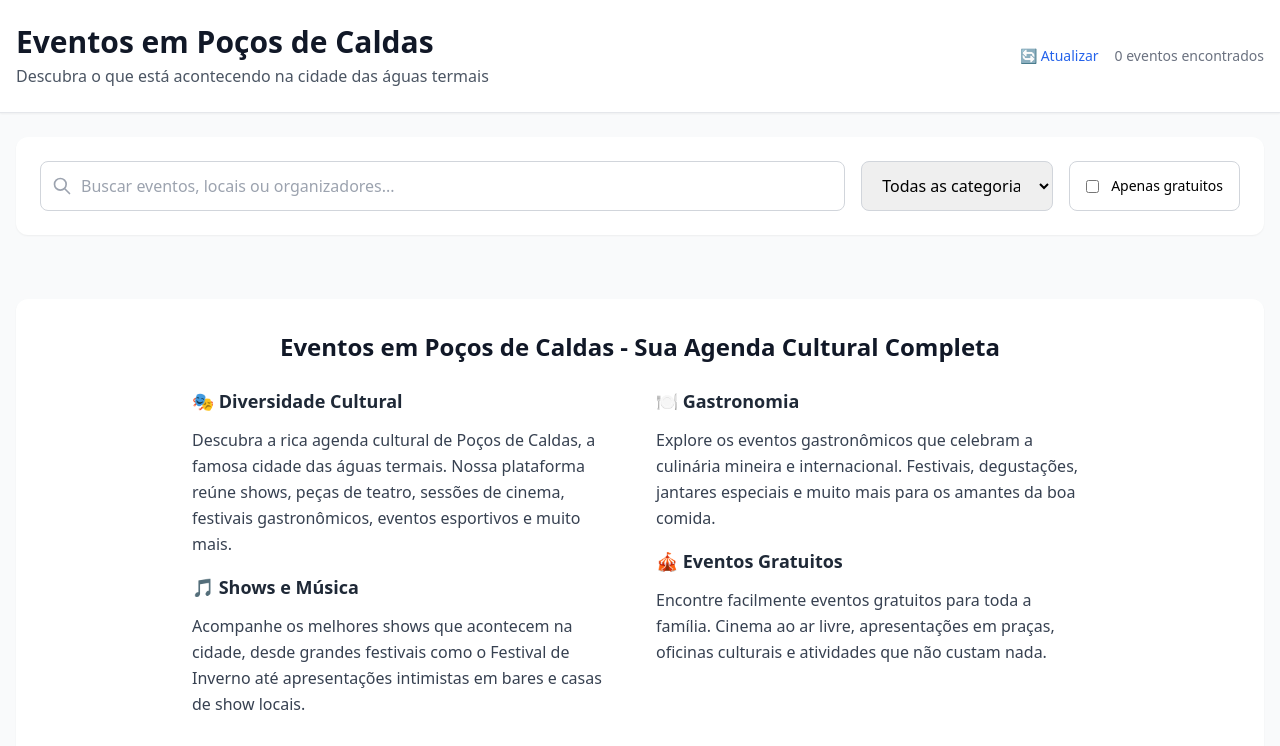
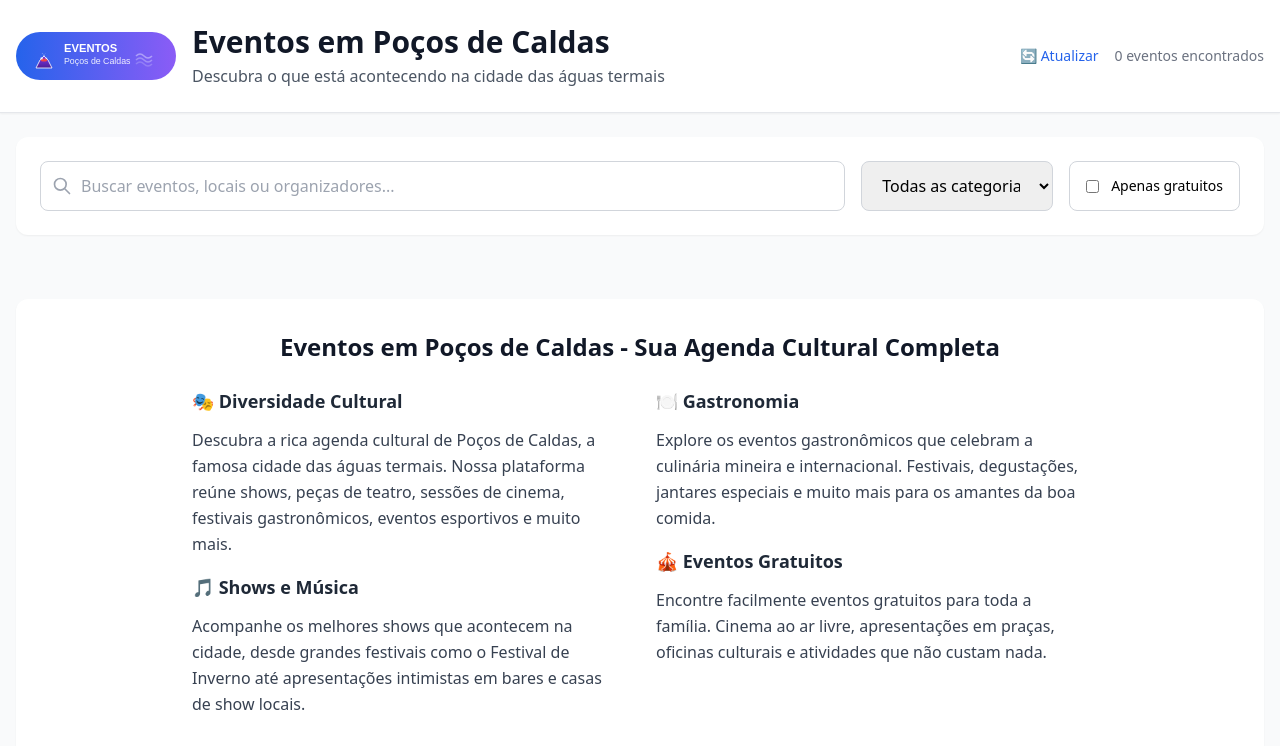
Before and after one commit to malkavean/eventosPocos, a website: page index.html in a window 1280 px wide. Shown: the top 746 px of the page. Drawn offline with nearby package versions, Linux system fonts and the light colour scheme; no server answers.

Commit message:
eventosPocos

```diff
--- a/index.html
+++ b/index.html
@@ -15,6 +15,12 @@
     <meta charset="UTF-8">
     <meta name="viewport" content="width=device-width, initial-scale=1.0">
     <title>Eventos Poços de Caldas - Agenda Cultural Completa | Shows, Teatro, Cinema</title>
+
+    <!-- Favicon -->
+    <link rel="icon" type="image/svg+xml" href="favicon.svg">
+    <link rel="icon" type="image/png" href="favicon.png">
+    <link rel="apple-touch-icon" href="apple-touch-icon.png">
+
     <meta name="description" content="Descubra os melhores eventos em Poços de Caldas - MG. Shows, teatro, cinema, gastronomia e muito mais na cidade das águas termais. Agenda cultural atualizada diariamente.">
     <meta name="keywords" content="eventos poços de caldas, shows, teatro, cinema, gastronomia, cultura, entretenimento, minas gerais, agenda cultural, eventos gratuitos, festival">
     <meta name="author" content="Eventos Poços de Caldas">
@@ -142,11 +148,47 @@
 <header class="bg-white shadow-sm border-b">
     <div class="max-w-7xl mx-auto px-4 py-6">
         <div class="flex flex-col md:flex-row md:items-center md:justify-between">
-            <div class="mb-4 md:mb-0">
-                <h1 class="text-3xl font-bold text-gray-900">
-                    Eventos em Poços de Caldas
-                </h1>
-                <p class="text-gray-600 mt-1">Descubra o que está acontecendo na cidade das águas termais</p>
+            <div class="mb-4 md:mb-0 flex items-center gap-4">
+                <!-- Logo -->
+                <div class="flex-shrink-0">
+                    <svg xmlns="http://www.w3.org/2000/svg" viewBox="0 0 200 60" width="160" height="48" class="hover:scale-105 transition-transform duration-300">
+                        <defs>
+                            <linearGradient id="bg-gradient" x1="0%" y1="0%" x2="100%" y2="0%">
+                                <stop offset="0%" style="stop-color:#2563eb;stop-opacity:1" />
+                                <stop offset="100%" style="stop-color:#8b5cf6;stop-opacity:1" />
+                            </linearGradient>
+                            <linearGradient id="volcano-gradient" x1="0%" y1="0%" x2="0%" y2="100%">
+                                <stop offset="0%" style="stop-color:#7c3aed;stop-opacity:1" />
+                                <stop offset="100%" style="stop-color:#4c1d95;stop-opacity:1" />
+                            </linearGradient>
+                        </defs>
+                        <rect x="0" y="0" width="200" height="60" rx="30" fill="url(#bg-gradient)"/>
+                        <g transform="translate(20, 15)">
+                            <path d="M5 30 L10 20 L15 15 L20 20 L25 30 Z" fill="url(#volcano-gradient)" stroke="#ffffff" stroke-width="1"/>
+                            <ellipse cx="15" cy="20" rx="4" ry="2" fill="#ef4444"/>
+                            <circle cx="12" cy="18" r="1.5" fill="rgba(255,255,255,0.8)"/>
+                            <circle cx="18" cy="18" r="1.2" fill="rgba(255,255,255,0.6)"/>
+                            <circle cx="15" cy="14" r="1" fill="rgba(255,255,255,0.5)"/>
+                            <circle cx="13" cy="12" r="0.8" fill="rgba(255,255,255,0.3)"/>
+                            <circle cx="17" cy="12" r="0.6" fill="rgba(255,255,255,0.2)"/>
+                        </g>
+                        <text x="60" y="25" fill="white" font-family="Arial, sans-serif" font-size="14" font-weight="bold">EVENTOS</text>
+                        <text x="60" y="40" fill="rgba(255,255,255,0.9)" font-family="Arial, sans-serif" font-size="11">Poços de Caldas</text>
+                        <g transform="translate(150, 20)">
+                            <path d="M0 10 Q5 5 10 10 T20 10" stroke="rgba(255,255,255,0.4)" stroke-width="2" fill="none"/>
+                            <path d="M0 15 Q5 10 10 15 T20 15" stroke="rgba(255,255,255,0.3)" stroke-width="2" fill="none"/>
+                            <path d="M0 20 Q5 15 10 20 T20 20" stroke="rgba(255,255,255,0.2)" stroke-width="2" fill="none"/>
+                        </g>
+                    </svg>
+                </div>
+
+                <!-- Textos -->
+                <div>
+                    <h1 class="text-3xl font-bold text-gray-900">
+                        Eventos em Poços de Caldas
+                    </h1>
+                    <p class="text-gray-600 mt-1">Descubra o que está acontecendo na cidade das águas termais</p>
+                </div>
             </div>
 
             <div class="flex items-center gap-4">
```
Also changed, not shown: favicon.svg (added), logo-header.svg (added).
